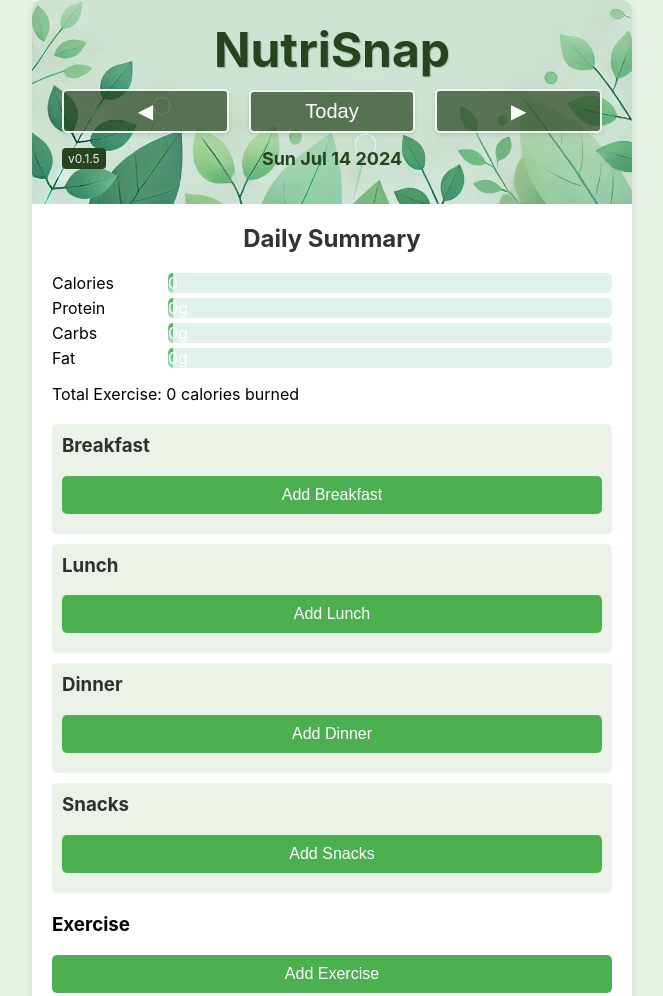
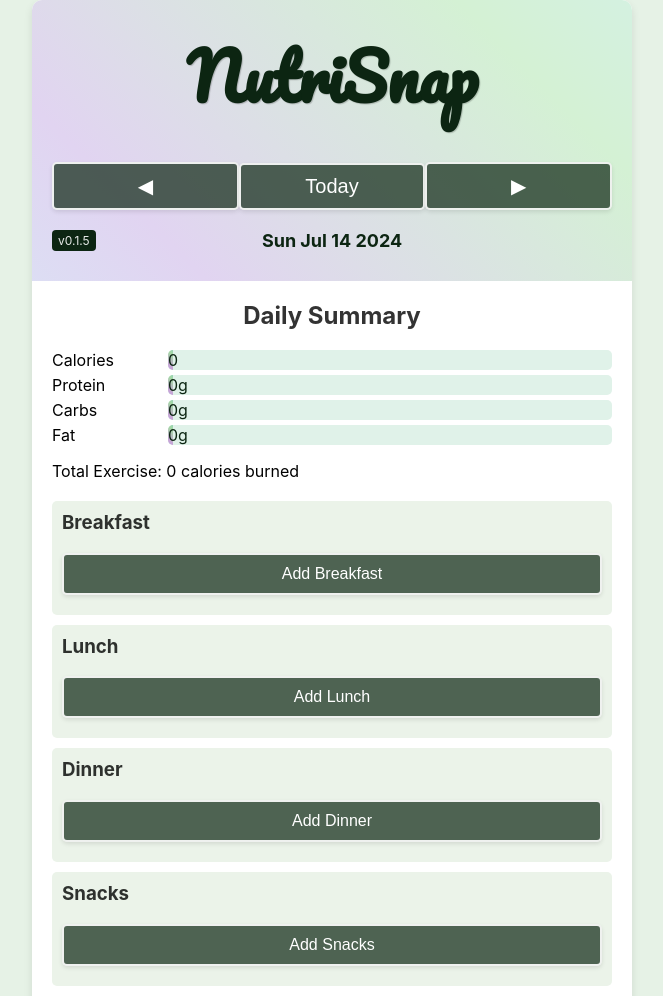
Before and after one commit to TN-js/BeforeYouEat, a website: page index.html in a window 1280 px wide. Shown: the top 996 px of the page, without its empty margins (308-971 px from the left). Drawn offline with nearby package versions, Linux system fonts and the light colour scheme.

Commit message:
Revised the frontend theme. Removed banner.jpg. Updated to version 0.1.6

```diff
--- a/css/styles.css
+++ b/css/styles.css
@@ -1,10 +1,9 @@
-/* styles.css */
-
 body {
     font-family: -apple-system, BlinkMacSystemFont, 'Segoe UI', Roboto, Helvetica, Arial, sans-serif;
     margin: 0;
     background-color: #e6f2e6;
 }
+
 .container {
     max-width: 600px;
     margin: 0 auto;
@@ -14,61 +13,138 @@ body {
     box-shadow: 0 4px 8px rgba(0, 0, 0, 0.1);
     overflow: hidden;
 }
+
 h2 {
     text-align: center;
     color: #333;
     margin-top: 0;
     padding-top: 20px;
 }
+
+@keyframes gradientAnimation {
+    0% {
+        background-position: 0% 50%;
+    }
+    50% {
+        background-position: 100% 50%;
+    }
+    100% {
+        background-position: 0% 50%;
+    }
+}
+
 .header {
-    background: url('../images/banner.jpg') no-repeat center center;
-    background-size: cover;
+    background: linear-gradient(45deg, #d4f1d4, #d4f1f9, #e1d4f1, #d4f1d4, #d4f1f9, #e1d4f1);
+    background-size: 300% 300%;
+    animation: gradientAnimation 20s linear infinite;
     color: white;
     text-align: center;
     position: relative;
-    padding: 20px;
+    padding: 20px 20px 20px 20px;
+    display: flex;
+    flex-direction: column;
+    align-items: center;
 }
+
 .header .row {
     display: flex;
     justify-content: space-between;
     align-items: center;
+    width: 100%;
     margin-bottom: 10px;
-    background: none;
 }
-.header .row.center {
-    justify-content: center;
+
+.header .row.bottom {
+    display: flex;
+    justify-content: space-between;
+    align-items: center;
+    width: 100%;
 }
+
 .header .title {
-    font-size: 48px;
+    font-size: 64px;
     font-weight: bold;
     text-align: center;
     width: 100%;
     background: none;
-    color: #26441f;
-    text-shadow: 1px 1px 1px rgba(0, 0, 0, 0.2); /* Optional: add a subtle shadow for better visibility */
+    color: #0c2512;
+    text-shadow: 1px 1px 1px rgba(0, 0, 0, 0.2);
+    font-family: 'Pacifico', cursive;
+    padding-bottom: 20px;
 }
+
 .header .version {
     font-size: 12px;
     color: rgba(255, 255, 255, 0.9);
-    background-color: #26441f;
+    background-color: #0c2512;
     padding: 3px 6px;
     border-radius: 4px;
-    position: absolute;
-    left: 30px;
+    margin: 0; /* Reset margins */
 }
+
+.date-navigation {
+    display: flex;
+    justify-content: space-between;
+    align-items: center;
+    width: 100%;
+    position: relative; /* Add this to position the date absolutely within the container */
+}
+
+.date-navigation button {
+    background-color: rgba(12, 37, 18, 0.7);
+    border: 2px solid rgba(255, 255, 255, 0.9);
+    color: white;
+    font-size: 20px;
+    cursor: pointer;
+    border-radius: 5px;
+    transition: all 0.05s ease;
+    box-shadow: 0 2px 4px rgba(0, 0, 0, 0.1);
+    outline: none;
+    padding: 10px 20px;
+}
+
+.date-navigation button:hover {
+    background-color: rgba(12, 37, 18, 0.9);
+    border-color: white;
+}
+
+.date-navigation button:active {
+    background-color: rgba(12, 37, 18, 1);
+    transform: translateY(1px);
+}
+
+.date-navigation .today-button {
+    font-size: 20px;
+}
+
+#currentDateDisplay {
+    font-size: 18px;
+    font-weight: bold;
+    color: #0c2512;
+    padding: 5px;
+    border-radius: 5px;
+    margin: 0; /* Reset margins */
+    position: absolute; /* Position the date absolutely */
+    left: 50%; /* Move the date to the center */
+    transform: translateX(-50%); /* Center the date */
+}
+
 .banner-image {
     width: 100%;
     height: auto;
 }
+
 .goals, .meals, .exercise, .summary {
     margin-bottom: 20px;
     padding: 0 20px;
 }
+
 label {
     display: block;
     margin-bottom: 5px;
     color: #666;
 }
+
 input[type="number"] {
     width: calc(100% - 22px);
     padding: 10px;
@@ -77,64 +153,48 @@ input[type="number"] {
     border-radius: 5px;
     font-size: 16px;
 }
-button {
-    background-color: #4CAF50; /* A medium green */
+
+button, .image-upload-container label, .meal-item .drag-area {
+    background-color: rgba(12, 37, 18, 0.7); /* Match arrow and today buttons */
+    border: 2px solid rgba(255, 255, 255, 0.9); /* Match arrow and today buttons */
     color: white;
-    border: none;
     padding: 10px 15px;
     border-radius: 5px;
     cursor: pointer;
     font-size: 16px;
     width: 100%;
     margin-bottom: 10px;
+    transition: all 0.05s ease;
+    box-shadow: 0 2px 4px rgba(0, 0, 0, 0.1); /* Match arrow and today buttons */
+    outline: none; /* Match arrow and today buttons */
 }
 
-button:hover {
-    background-color: #327235; /* A slightly darker green for hover effect */
+button:hover, .image-upload-container label:hover, .meal-item .drag-area:hover {
+    background-color: rgba(12, 37, 18, 0.9); /* Match arrow and today buttons */
+    border-color: white; /* Match arrow and today buttons */
 }
+
+button:active, .image-upload-container label:active, .meal-item .drag-area:active {
+    background-color: rgba(12, 37, 18, 1); /* Match arrow and today buttons */
+    transform: translateY(1px); /* Match arrow and today buttons */
+}
+
 .meal-slot {
     background-color: #ebf3e9;
     padding: 10px;
     border-radius: 5px;
     margin-bottom: 10px;
 }
+
 .meal-slot h3 {
     margin-top: 0;
     color: #2e312e;
 }
+
 #editGoalsForm, .meal-form, #exerciseForm {
     display: none;
 }
-.date-navigation {
-    display: flex;
-    justify-content: space-between;
-    align-items: center;
-    margin-top: 5px;
-}
-.date-navigation button {
-    background-color: rgba(38, 68, 31, 0.7); /* Dark green with some transparency */
-    border: 2px solid rgba(255, 255, 255, 0.9);
-    color: white;
-    font-size: 20px;
-    cursor: pointer;
-    margin: 0 10px;
-    border-radius: 5px;
-    padding: 8px 15px;
-    transition: all 0.05s ease;
-    box-shadow: 0 2px 4px rgba(0, 0, 0, 0.1);
-    outline: none;
-}
-.date-navigation button:hover {
-    background-color: rgba(32, 58, 27, 0.9); /* A slightly darker green with less transparency for hover effect */
-    border-color: white;
-}
-.date-navigation button:active {
-    background-color: rgba(38, 68, 31, 1); /* Solid dark green for active state */
-    transform: translateY(0.5px);
-}
-.date-navigation .today-button {
-    font-size: 20px;
-}
+
 .meal-item, .exercise-item {
     display: flex;
     align-items: center;
@@ -144,21 +204,24 @@ button:hover {
     border: 1px solid #ddd;
     border-radius: 5px;
 }
+
 .meal-item .drag-area, .meal-item .button-area, .exercise-item .button-area {
     flex: 0 0 20%;
     text-align: center;
 }
+
 .meal-item .drag-area {
-    cursor: grab;
-    background-color: #4caf50;
-    color: white;
-    padding: 10px;
-    margin-right: 10px;
+    margin-right: 0; /* Remove right margin */
+    width: auto; /* Set auto width */
+    padding: 10px; /* Ensure padding matches other buttons */
+    text-align: center; /* Center text */
 }
+
 .meal-item p, .exercise-item p {
     margin: 0;
     flex: 1;
 }
+
 .meal-item .button-area button, .exercise-item .button-area button {
     width: 100%;
     padding: 5px;
@@ -167,69 +230,80 @@ button:hover {
     border: none;
     margin: 5px 0;
 }
+
 .meal-item .button-area .edit-button {
     background-color: green;
 }
+
 .meal-item .button-area .remove-button, .exercise-item .button-area .remove-button {
     background-color: red;
 }
+
 .progress-bar-container {
     display: flex;
     align-items: center;
     margin-bottom: 5px;
 }
+
 .progress-bar-label {
     width: 20%;
     padding-right: 5px;
 }
+
 .progress-bar {
     width: 80%;
-    background-color: #e0f2e9;
     border-radius: 5px;
     overflow: hidden;
     height: 20px;
     display: flex;
     align-items: center;
     position: relative;
+    background-color: #e0f2e9;
 }
+
 .progress-bar-fill {
     height: 100%;
     text-align: right;
     padding-right: 5px;
-    color: white;
+    color: #0c2512; /* Match title color */
     line-height: 20px;
-    background: linear-gradient(30deg, #b2dfdb, #4caf50);
+    background: linear-gradient(45deg, #a3d8a3, #80c8e0, #c8a3d8, #a3d8a3, #80c8e0, #c8a3d8);
+    background-size: 300% 300%;
+    animation: gradientAnimation 20s linear infinite;
+    transition: width 0.5s ease-in-out; /* Smooth width transition */
     z-index: 1;
 }
+
 .progress-bar-overfill {
     background-color: red !important;
 }
+
 .image-upload-container {
     margin-top: 10px;
     display: flex;
     justify-content: center;
-    align-items: center; /* Optional: center vertically */
+    align-items: center;
 }
+
 .image-upload-container input[type="file"] {
     display: none;
 }
+
 .image-upload-container label {
-    background-color: #4caf50;
     color: white;
     padding: 10px 15px;
     border-radius: 5px;
     cursor: pointer;
     display: inline-block;
-    margin-right: 5px; /* Add some space between buttons */
+    margin-right: 5px;
 }
-.image-upload-container label:hover {
-    background-color: #45a049;
-}
+
 #uploadedImage {
     max-width: 100%;
     margin-top: 10px;
     display: none;
 }
+
 #uploadedImageBreakfast,
 #uploadedImageLunch,
 #uploadedImageDinner,
@@ -239,13 +313,5 @@ button:hover {
     margin-top: 10px;
     margin-left: auto;
     margin-right: auto;
-    display: block; /* Center the image */
+    display: block;
 }
-#currentDateDisplay {
-    font-size: 18px; /* Adjust as needed */
-    font-weight: bold;
-    color: #26441f; /* A dark green color */
-    padding: 5px; /* Optional: add some padding for better visibility */
-    border-radius: 5px; /* Optional: round the corners of the background */
-    display: inline-block; /* Optional: to ensure padding and background work properly */
-}
--- a/index.html
+++ b/index.html
@@ -6,11 +6,13 @@
     <title>NutriSnap</title>
     <link rel="stylesheet" href="css/styles.css">
     <link rel="icon" href="favicon.ico" type="image/x-icon">
+    <link href="https://fonts.googleapis.com/css2?family=Pacifico&display=swap" rel="stylesheet">
 </head>
 <body>
     <div class="container">
         <div class="header">
             <div class="row">
+
                 <div class="title">NutriSnap</div>
             </div>
             <div class="row date-navigation">
@@ -18,7 +20,7 @@
                 <button onclick="goToToday()" class="today-button">Today</button>
                 <button onclick="changeDate(1)">&#9654;</button>
             </div>
-            <div class="row center">
+            <div class="row bottom">
                 <div class="version">v0.1.5</div>
                 <div id="currentDateDisplay"></div>
             </div>
--- a/js/scripts.js
+++ b/js/scripts.js
@@ -468,7 +468,9 @@ function updateProgressBar(fillId, total, goal) {
         progressFill.style.background = 'linear-gradient(to right, #b2dfdb 0%, #4caf50 70%, red 100%)';
     } else {
         progressFill.classList.remove('progress-bar-overfill');
-        progressFill.style.background = 'linear-gradient(30deg, #b2dfdb, #4caf50)';
+        progressFill.style.background = 'linear-gradient(45deg, #a3d8a3, #80c8e0, #c8a3d8, #a3d8a3, #80c8e0, #c8a3d8)';
+        progressFill.style.backgroundSize = '300% 300%';
+        progressFill.style.animation = 'gradientAnimation 20s linear infinite';
     }
 }
 
```
Also changed, not shown: images/banner.jpg (deleted).
